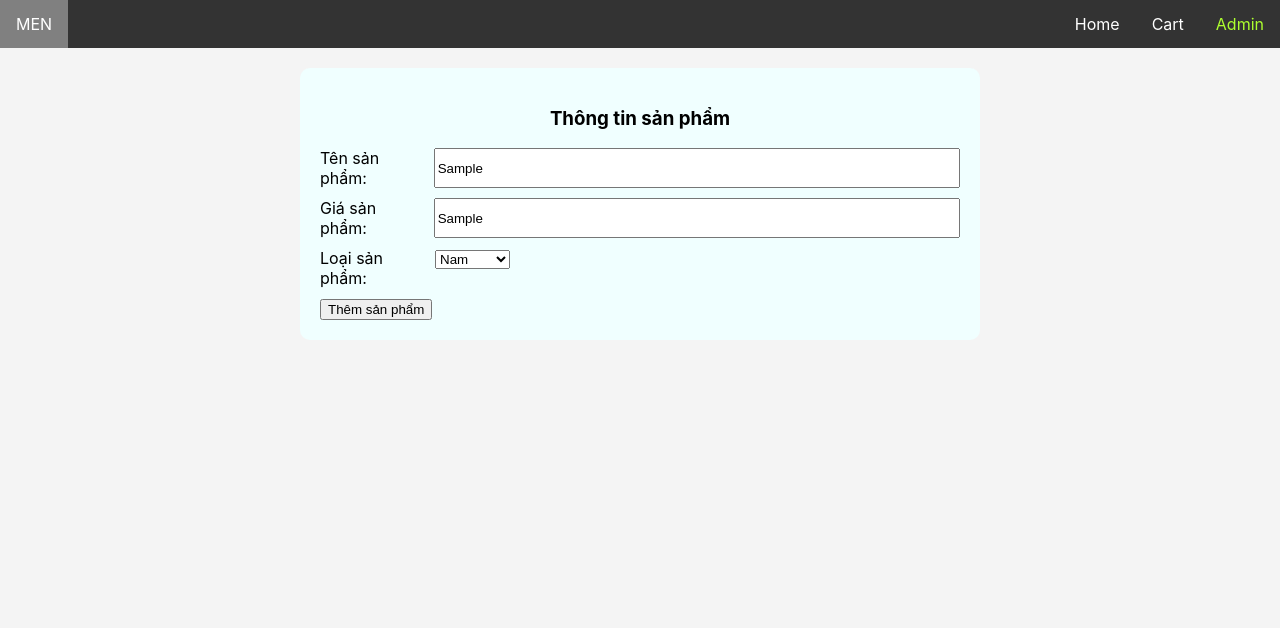
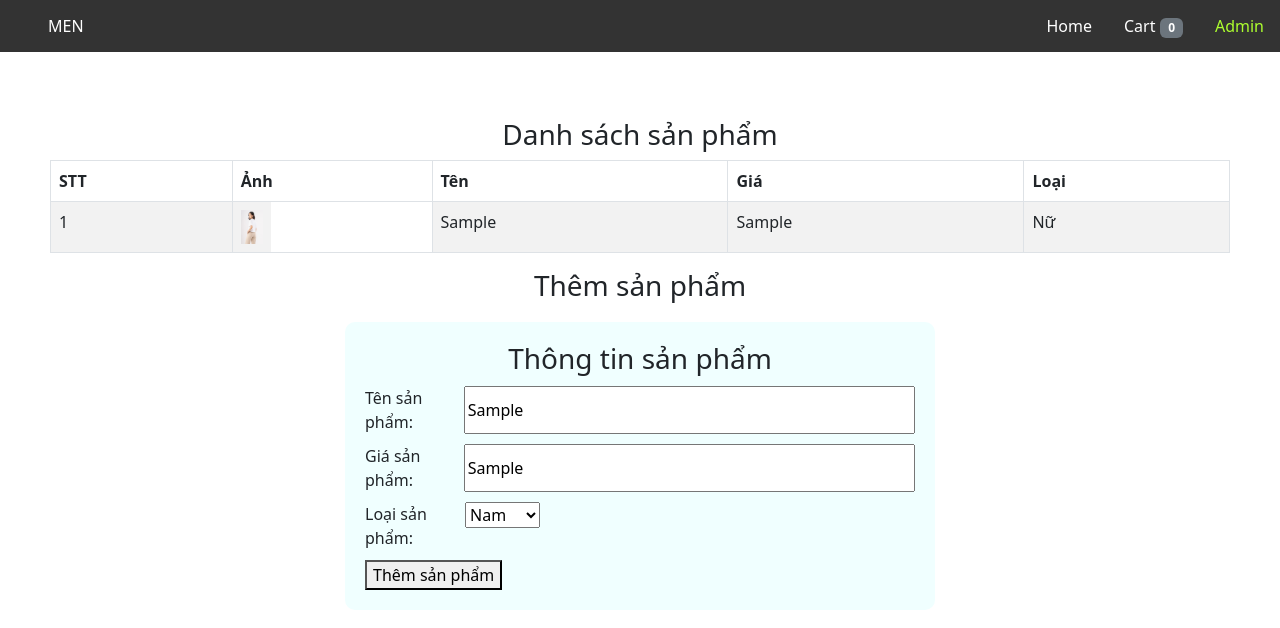
Before and after one commit to HaTruong1999/mindx-cijs80-content, a React (Create React App) app: page /admin in a window 1280 px wide. Both pictures are taken after typing "Sample", "Sample" into the empty fields and a click on the button "Thêm sản phẩm". Shown: the top 628 px of the page. Built offline with nearby package versions, Linux system fonts and the light colour scheme; no server answers.

Commit message:
add manage cart

```diff
--- a/package.json
+++ b/package.json
@@ -6,7 +6,9 @@
     "@testing-library/jest-dom": "^5.16.5",
     "@testing-library/react": "^13.4.0",
     "@testing-library/user-event": "^13.5.0",
+    "bootstrap": "^5.2.3",
     "react": "^18.2.0",
+    "react-bootstrap": "^2.7.2",
     "react-dom": "^18.2.0",
     "react-router-dom": "^6.8.1",
     "react-scripts": "5.0.1",
--- a/src/App.js
+++ b/src/App.js
@@ -1,10 +1,10 @@
 import './App.css';
 import Header from './components/Header';
 import BackToTop from './components/BackToTop';
-import ProductForm from './components/ProductForm';
 import Home from './pages/Home';
 import Cart from './pages/Cart';
-import {Routes, Route} from 'react-router-dom';
+import Admin from './pages/Admin/Admin';
+import { Routes, Route } from 'react-router-dom';
 import { useEffect, useState } from 'react';
 
 function App() {
@@ -46,12 +46,11 @@ function App() {
 
   return (
     <div className="App">
-      <Header />
+      <Header cartNumber={listCart.length} />
       <Routes>
-        <Route path="/home" element={<Home products={products} handleAddToCart={handleAddToCart} />} />
+        <Route path="*" element={<Home products={products} handleAddToCart={handleAddToCart} />} />
         <Route path="/cart" element={<Cart listCart={listCart} handleRemoveCart={handleRemoveCart} />} />
-				<Route path="/admin" element={<ProductForm handleAddProduct={handleAddProduct}/>} />
-        <Route path="*" element={<h4>Page not found</h4>} />
+				<Route path="/admin" element={<Admin products={products} handleAddProduct={handleAddProduct}/>} />
       </Routes>
 
       <BackToTop></BackToTop>
--- a/src/components/Header.js
+++ b/src/components/Header.js
@@ -1,11 +1,12 @@
 import React from "react";
-import {NavLink} from 'react-router-dom'
+import Badge from 'react-bootstrap/Badge';
+import {NavLink} from 'react-router-dom';
 
 const activeClass = (params) => {
 	return params.isActive ? "active-item" : "";
 }
 
-export default function Header() {
+export default function Header({ cartNumber }) {
     return (
         <div className='header-container'>
             <ul>
@@ -14,7 +15,9 @@ export default function Header() {
                     <NavLink to="/admin" className={activeClass}>Admin</NavLink>
                 </li>
                 <li>
-                    <NavLink to="/cart" className={activeClass}>Cart</NavLink>
+                    <NavLink to="/cart" className={activeClass}>Cart
+                        <Badge  style={{marginLeft: 5}} bg="secondary">{cartNumber}</Badge>
+                    </NavLink>
                 </li>
                 <li>
                     <NavLink to="/home" className={activeClass}>Home</NavLink>
--- a/src/index.js
+++ b/src/index.js
@@ -3,7 +3,8 @@ import ReactDOM from 'react-dom/client';
 import './index.css';
 import App from './App';
 import reportWebVitals from './reportWebVitals';
-import {BrowserRouter as Router} from 'react-router-dom'
+import {BrowserRouter as Router} from 'react-router-dom';
+import 'bootstrap/dist/css/bootstrap.min.css';
 
 const root = ReactDOM.createRoot(document.getElementById('root'));
 root.render(
--- /dev/null
+++ b/src/pages/Admin/Admin.js
@@ -0,0 +1,16 @@
+import ProductForm from './ProductForm';
+import ManageProducts from './Products';
+
+
+function Admin({handleAddProduct, products}) {
+    return (
+        <div style={{padding: 50}}>
+            <h3 style={{textAlign: 'center'}}>Danh sách sản phẩm</h3>
+            <ManageProducts products={products}/>
+            <h3 style={{textAlign: 'center'}}>Thêm sản phẩm</h3>
+            <ProductForm handleAddProduct={handleAddProduct}/>
+        </div>
+     );
+}
+
+export default Admin;
--- a/src/components/ProductForm.js
+++ b/src/pages/Admin/ProductForm/index.js
@@ -1,4 +1,4 @@
-import useInput from '../hooks/useInput';
+import useInput from '../../../hooks/useInput';
 
 function ProductForm({ handleAddProduct }) {
 
--- /dev/null
+++ b/src/pages/Admin/Products/index.js
@@ -0,0 +1,38 @@
+import Table from 'react-bootstrap/Table';
+
+function ManageProducts({products}) {
+    return (
+        <>
+            <Table striped bordered hover>
+                <thead>
+                    <tr>
+                        <th>STT</th>
+                        <th>Ảnh</th>
+                        <th>Tên</th>
+                        <th>Giá</th>
+                        <th>Loại</th>
+                    </tr>
+                </thead>
+                <tbody>
+                    {
+                        products &&
+                        products.map((product, index) => {
+                            return (
+                                <tr>
+                                    <td>{index + 1}</td>
+                                    <img style={{height: 50}} src={product.productImg} alt=''></img>
+                                    <td>{product.productTitle}</td>
+                                    <td>{product.productPrice}</td>
+                                    <td>{product.productType === 'MEN' ? 'Nam' : 'Nữ'}</td>
+                                </tr>
+                            )
+                        })
+                    }
+
+                </tbody>
+            </Table>
+        </>
+     );
+}
+
+export default ManageProducts;
```
Also changed, not shown: src/pages/Admin.js (deleted), 1 other file (tests, documents, lock files or other folders).
